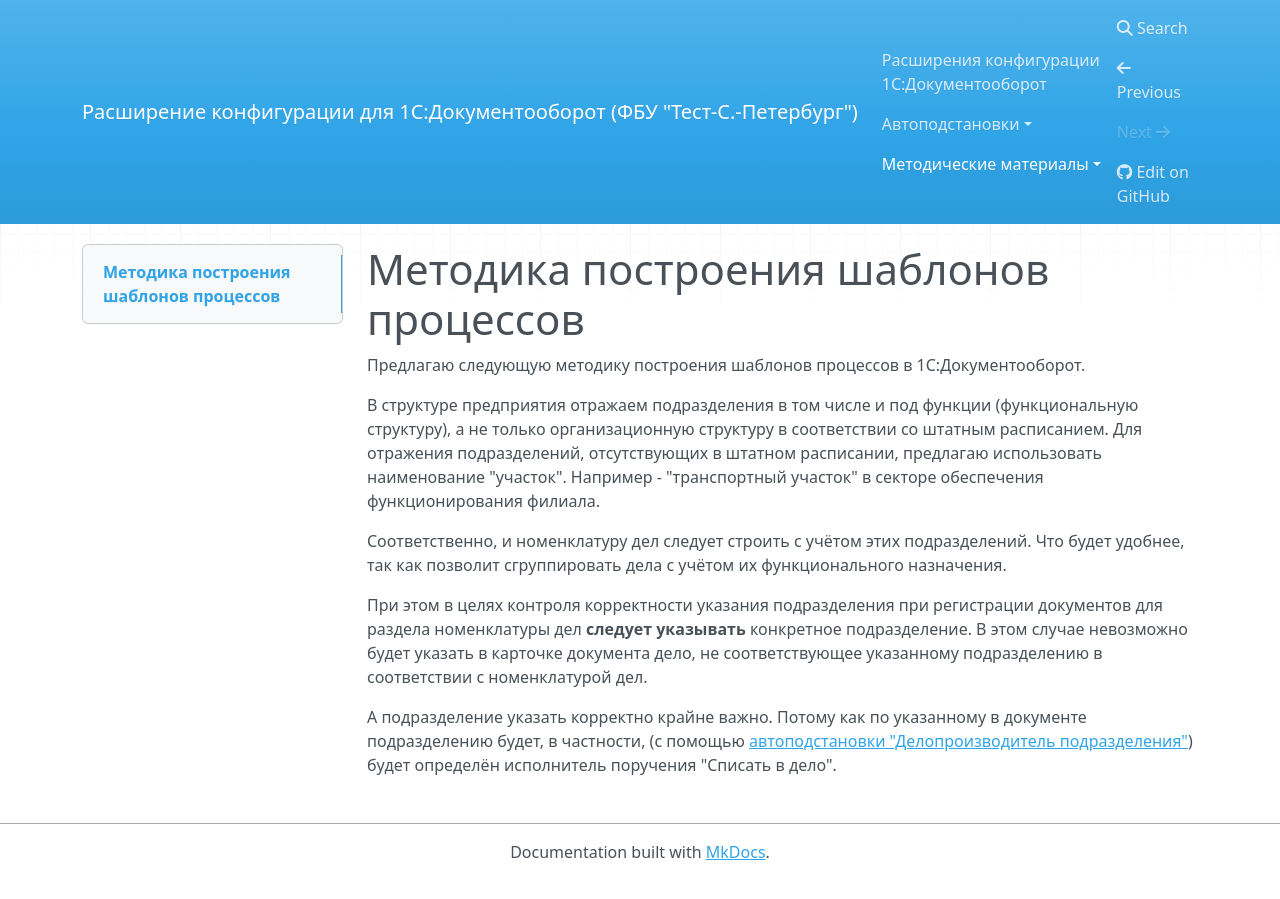
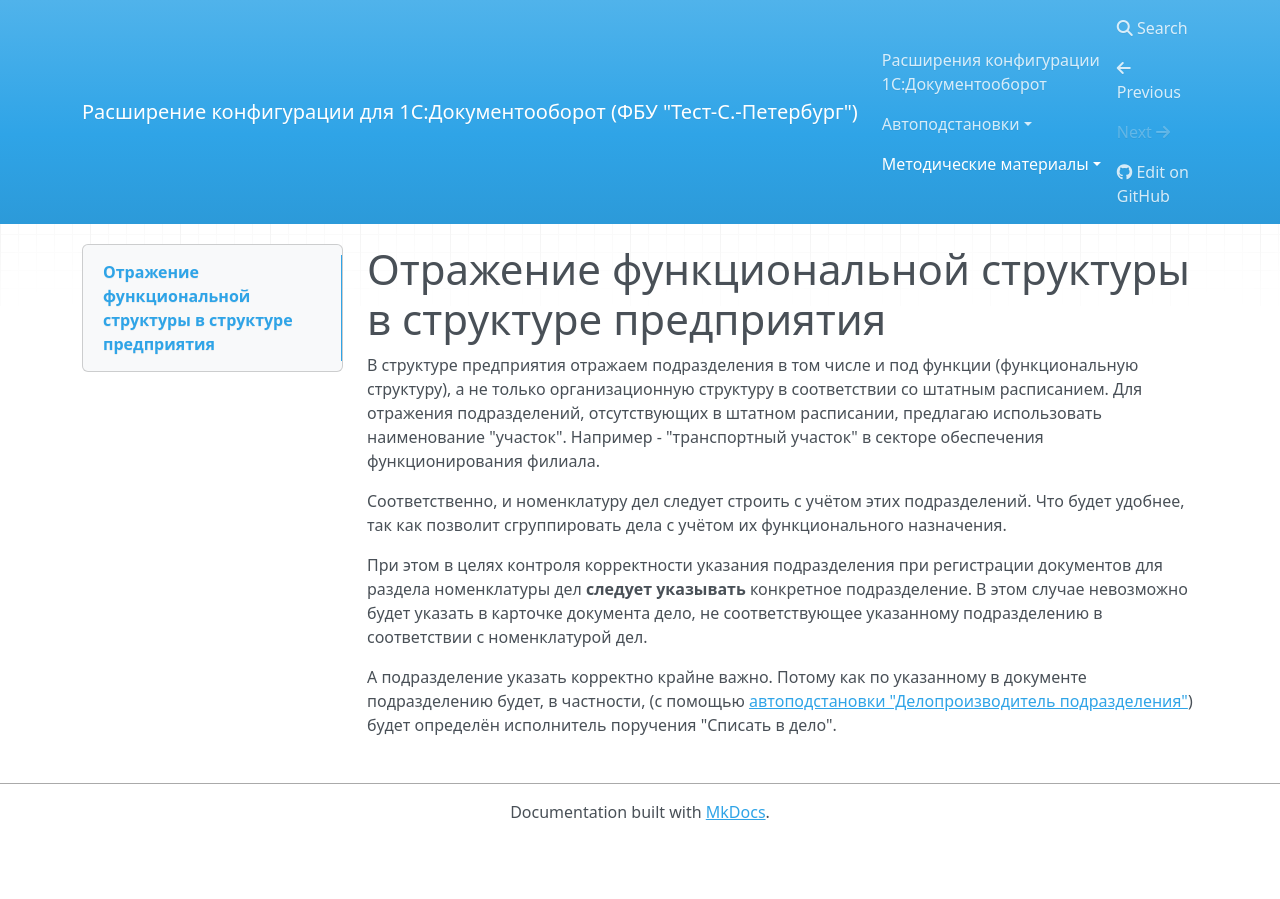
Before and after one commit to test-st-petersburg/edms, an MkDocs documentation site: the page built from docs/Методические материалы/Функциональная структура.md, in a window 1280 px wide. Built offline with MkDocs 1.6.1, drawn with Linux system fonts in a browser that asks for light colours; nearby versions of some CDN libraries.

```diff
--- a/docs/Методические материалы/Построение шаблонов процессов.md
+++ b/docs/Методические материалы/Функциональная структура.md
@@ -1,6 +1,4 @@
-# Методика построения шаблонов процессов
-
-Предлагаю следующую методику построения шаблонов процессов в 1С:Документооборот.
+# Отражение функциональной структуры в структуре предприятия
 
 В структуре предприятия отражаем подразделения в том числе и под функции
 (функциональную структуру), а не только организационную структуру в соответствии
```
Also changed, not shown: docs/Методические материалы/Условия запуска общих процессов.md (added, +17 -0 lines).
